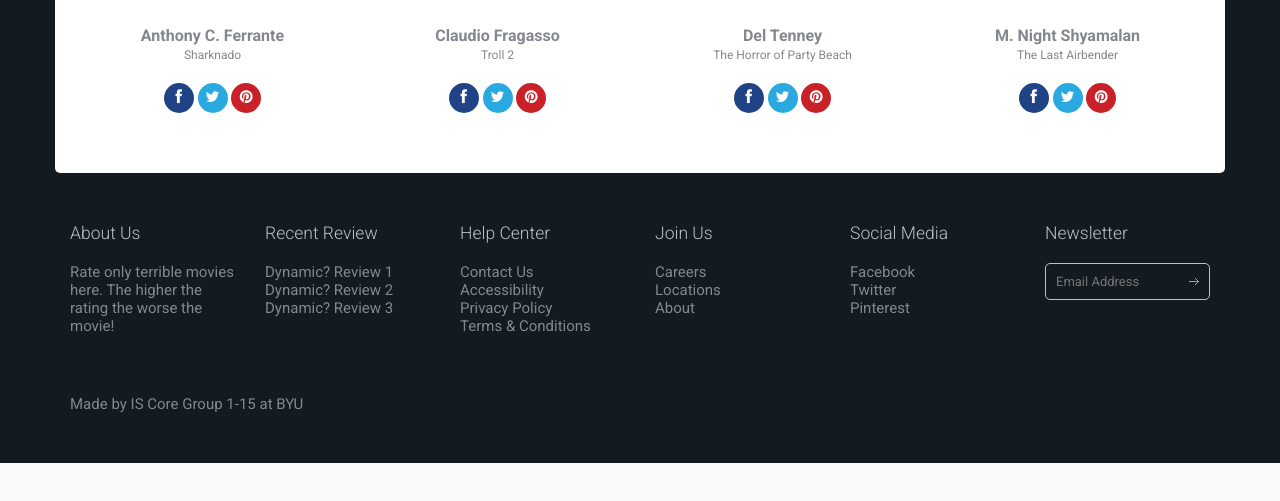
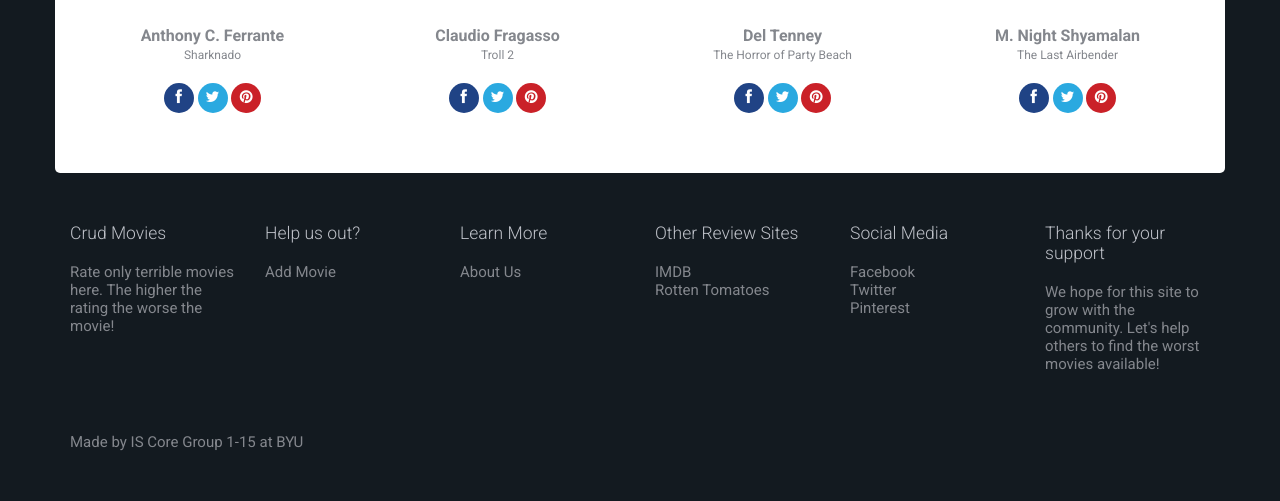
Before and after one commit to IS-Core-1-15/MovieReviewSite, a Django app: page /about/ in a window 1280 px wide. Shown: the part 1111-1612 px from the top of the page. Before the commit the page ends 1574 px from the top, so only its background shows below. Run offline with Django 3.2, Linux system fonts and the light colour scheme.

Commit message:
main page links at the bottom all good now

```diff
--- a/templates/base.html
+++ b/templates/base.html
@@ -71,38 +71,32 @@
 					<div class="row">
 						<div class="col-md-2">
 							<div class="widget">
-								<h3 class="widget-title">About Us</h3>
+								<h3 class="widget-title">Crud Movies</h3>
 								<p>Rate only terrible movies here. The higher the rating the worse the movie!</p>
 							</div>
 						</div>
 						<div class="col-md-2"> <!--TODO: Figure out what to do here -->
 							<div class="widget">
-								<h3 class="widget-title">Recent Review</h3>
+								<h3 class="widget-title">Help us out?</h3>
 								<ul class="no-bullet">
-									<li><a href="#">Dynamic? Review 1</a></li>
-									<li><a href="#">Dynamic? Review 2</a></li>
-									<li><a href="#">Dynamic? Review 3</a></li>
+									<li><a href="{% url 'addMovie' %}">Add Movie</a></li>
 								</ul>
 							</div>
 						</div>
 						<div class="col-md-2">
 							<div class="widget">
-								<h3 class="widget-title">Help Center</h3>
+								<h3 class="widget-title">Learn More</h3>
 								<ul class="no-bullet">
-									<li><a href="#">Contact Us</a></li>
-									<li><a href="#">Accessibility</a></li>
-									<li><a href="#">Privacy Policy</a></li>
-									<li><a href="#">Terms &amp; Conditions</a></li>
+									<li><a href="{% url 'about' %}">About Us</a></li>
 								</ul>
 							</div>
 						</div>
 						<div class="col-md-2">
 							<div class="widget">
-								<h3 class="widget-title">Join Us</h3>
+								<h3 class="widget-title">Other Review Sites</h3>
 								<ul class="no-bullet">
-									<li><a href="#">Careers</a></li>
-									<li><a href="#">Locations</a></li>
-									<li><a href="#">About</a></li>
+									<li><a href="https://www.imdb.com/" target="_blank" rel="noopener noreferrer">IMDB</a></li>
+									<li><a href="https://www.rottentomatoes.com/" target="_blank" rel="noopener noreferrer">Rotten Tomatoes</a></li>
 								</ul>
 							</div>
 						</div>
@@ -118,10 +112,8 @@
 						</div>
 						<div class="col-md-2">
 							<div class="widget">
-								<h3 class="widget-title">Newsletter</h3>
-								<form action="#" class="subscribe-form">
-									<input type="text" placeholder="Email Address">
-								</form>
+								<h3 class="widget-title">Thanks for your support</h3>
+								<p>We hope for this site to grow with the community. Let's help others to find the worst movies available!</p>
 							</div>
 						</div>
 					</div> <!-- .row -->
```
